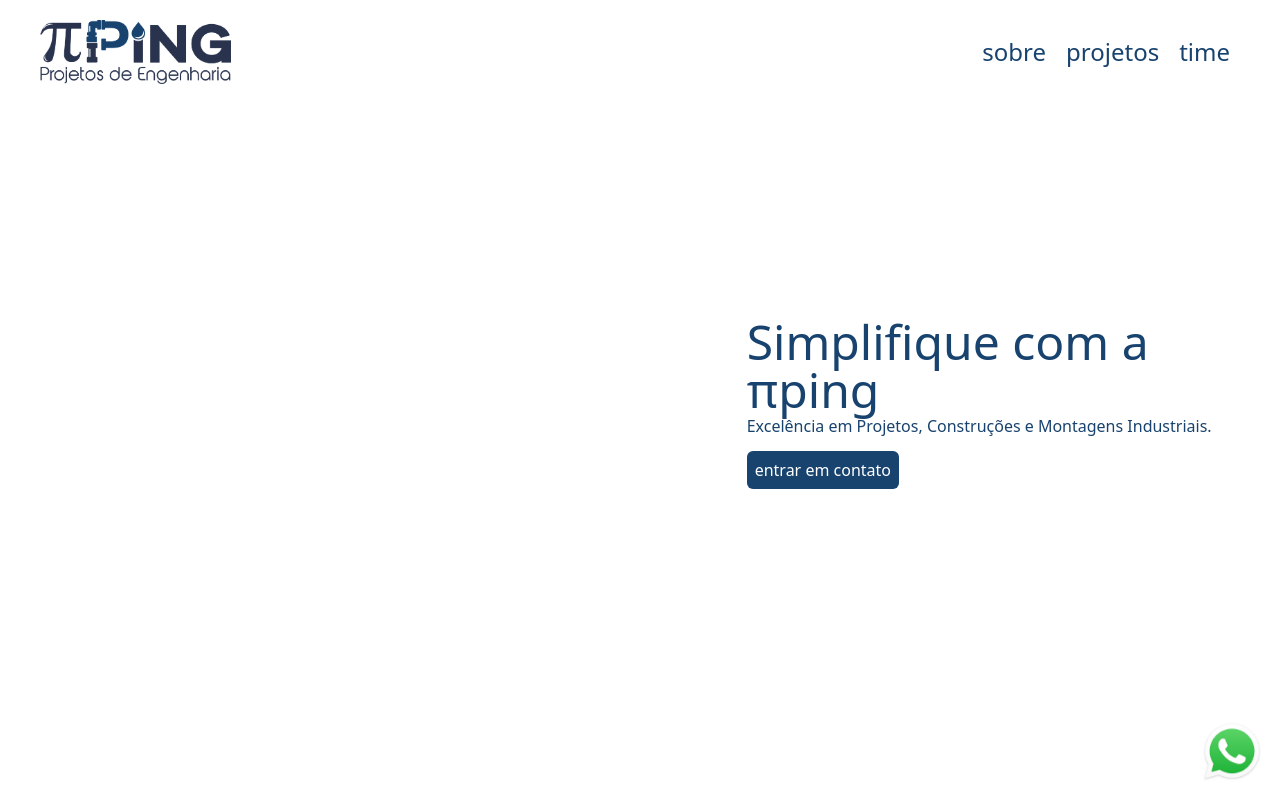
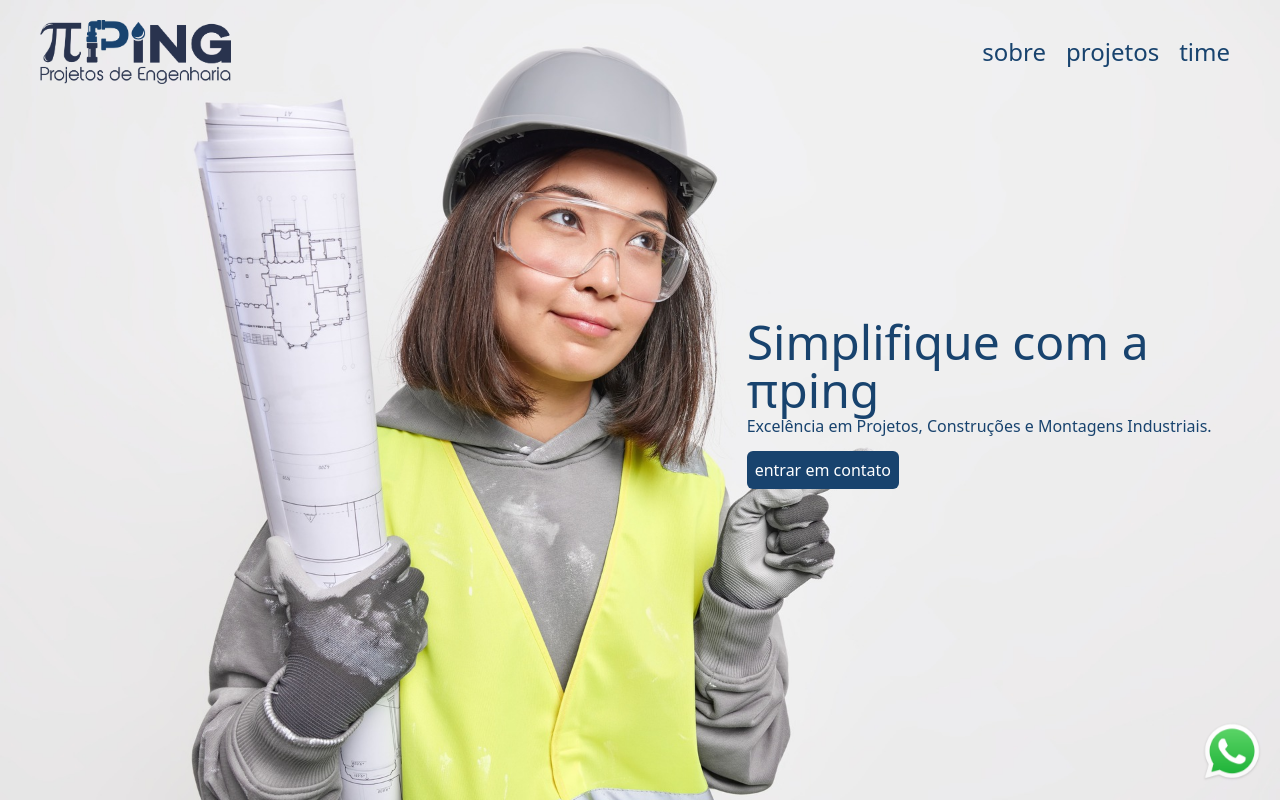
Before and after one commit to saulorodriguesm/piping, a React (Vite) app: page / in a window 1280 px wide. Shown: the top 802 px of the page. Built offline with nearby package versions, Linux system fonts and the light colour scheme.

Commit message:
fix: classname fixed

```diff
--- a/src/components/Banner.tsx
+++ b/src/components/Banner.tsx
@@ -3,7 +3,7 @@ import Contact from "./Contact";
 
 const Banner = () => {
   return (
-    <div className="bg-[url('../assets/background.jpg') h-screen bg-cover bg-mobile md:bg-initial">
+    <div className="bg-[url('src/assets/background.jpg')] h-screen bg-cover bg-mobile md:bg-initial">
       <div className="max-w-screen-xl m-auto flex items-center h-full justify-end">
         <div className="absolute right-0 top-48 w-7/12 md:static md:w-5/12">
           {" "}
```
